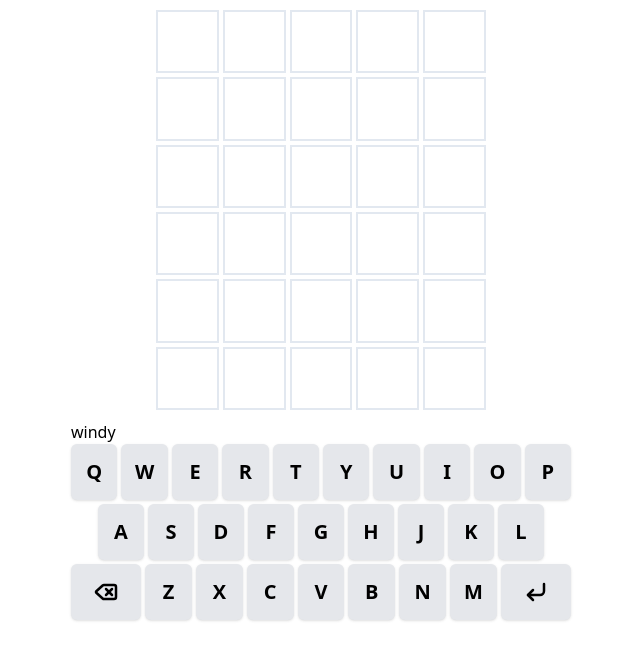
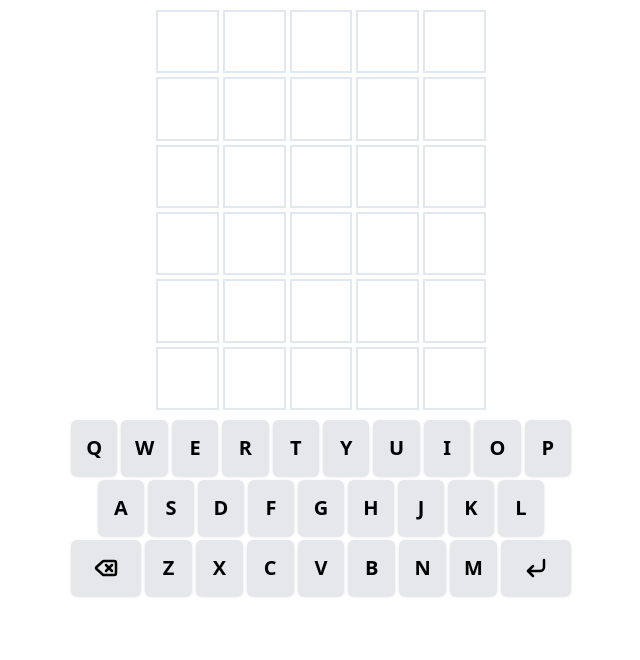
Before and after one commit to kaipokent/wordle_strike, a Vue app: page / in a window 1280 px wide. Shown: the top 660 px of the page, without its empty margins (319-959 px from the left). Built offline with nearby package versions, Linux system fonts and the light colour scheme.

Commit message:
Remove answer from UI

```diff
--- a/src/components/Game/GameBoard.vue
+++ b/src/components/Game/GameBoard.vue
@@ -136,7 +136,6 @@ onUnmounted(() => {
     <div class="game-board self-center flex flex-col gap-1 p-2.5">
       <GameBoardRow v-for="(row, i) in board" :key="`row ${i}`" :row="row" :rowNum="i" />
     </div>
-    {{ answer }}
     <GameKeyboard @key-click="onKey" />
   </div>
 </template>
```
